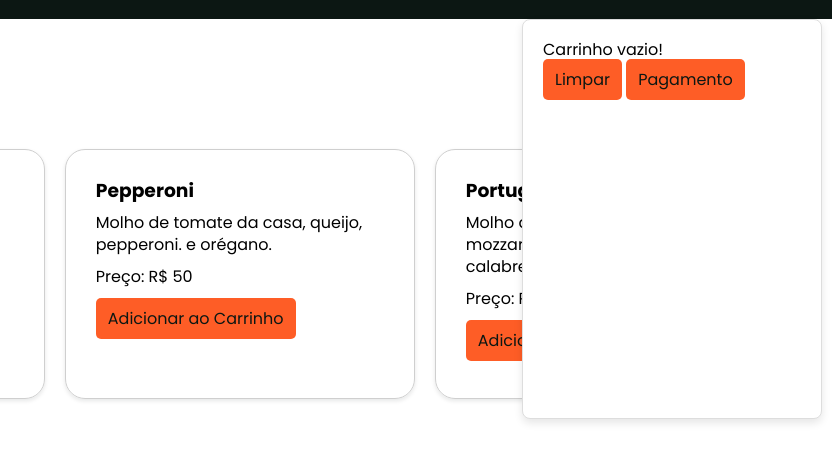
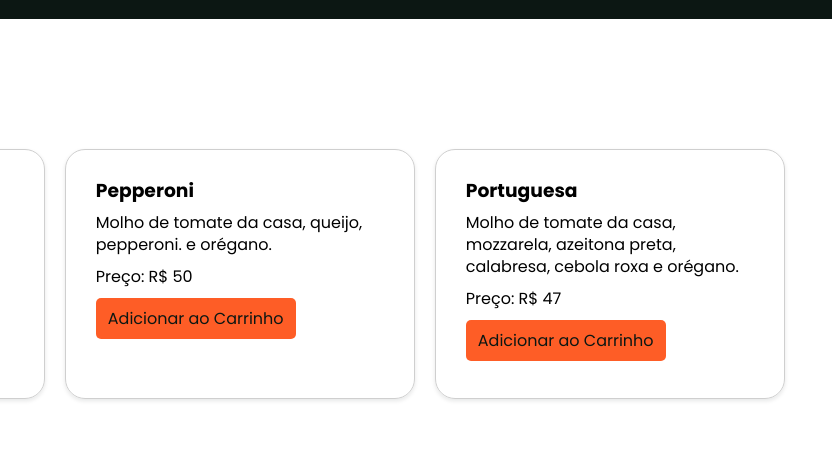
Before and after one commit to f-hamdeh/MammaMiaPizzas, a plain HTML site: page index.html in a window 1280 px wide. Shown: the part 81-550 px from the top of the page, 448-1280 px from the left. Drawn offline with Linux system fonts and the light colour scheme.

Commit message:
first commit

```diff
--- a/css/style.css
+++ b/css/style.css
@@ -332,6 +332,6 @@ footer ul a {
     transform: translateX(0); /* Quando aberto */
 }
 
-/* .hidden {
+.hidden {
     display: none;
-} */
+}
--- a/index.html
+++ b/index.html
@@ -46,7 +46,7 @@
 
         <div id="menu"></div>
 
-        <div class="carrinhoTab">
+        <div class="carrinhoTab hidden">
             <div id="pedidoResumo"></div>
             <div>
                 <button class="btn" id="limparCarrinho">Limpar</button>
```
